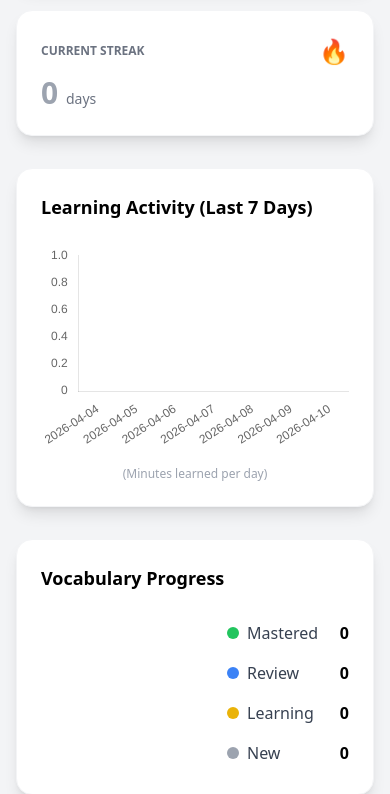
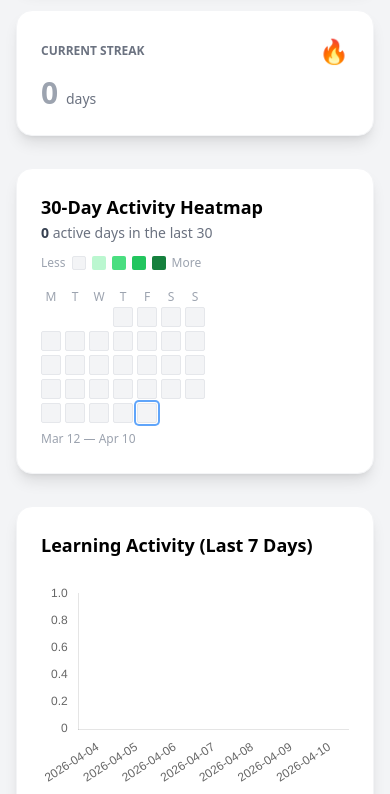
Before and after one commit to Glory-yk/english-end-app-rebuilding, a Flask app: page /stats in a window 390 px wide. Shown: the part 628-1422 px from the top of the page. Run offline with Flask 3, Linux system fonts and the light colour scheme; a user stored in the database is signed in; tables that the repository leaves empty hold one stand-in row (values such as "Sample post"); some libraries are stand-ins or nearby versions.

Commit message:
upgrade: [analytics] 30-day learning activity heatmap on stats page
Adds a GitHub-style contribution grid to /stats showing the last 30 days
of study activity. Five intensity levels (none / <15 / 15-29 / 30-59 /
60+ min) colour-code each day cell; weekday alignment mirrors a real
calendar layout; today is ringed in blue; hover tooltips show the exact
date and minutes. A summary line reports active-day count and best-day
minutes. One new GROUP-BY query in the stats route — no schema changes.

https://claude.ai/code/session_01Txy9YJ2Nurx44HGZQgZFG5

```diff
--- a/english-learning-flask/app/routes/main.py
+++ b/english-learning-flask/app/routes/main.py
@@ -159,6 +159,43 @@ def stats():
 
     streak_days = _calculate_streak(profile.id)
 
+    # 5. 30-Day Activity Heatmap
+    thirty_days_start = (datetime.utcnow() - timedelta(days=29)).replace(
+        hour=0, minute=0, second=0, microsecond=0
+    )
+    heatmap_stats = db.session.query(
+        func.date(LearningSession.created_at).label('date'),
+        func.sum(LearningSession.watched_sec).label('seconds'),
+    ).filter(
+        LearningSession.profile_id == profile.id,
+        LearningSession.created_at >= thirty_days_start
+    ).group_by(func.date(LearningSession.created_at)).all()
+
+    raw_heatmap = {}
+    for row in heatmap_stats:
+        d = row.date if isinstance(row.date, str) else row.date.strftime('%Y-%m-%d')
+        raw_heatmap[d] = (row.seconds or 0) // 60  # seconds → minutes
+
+    today_dt = datetime.utcnow().date()
+    heatmap_days = []
+    for i in range(29, -1, -1):
+        day = today_dt - timedelta(days=i)
+        day_str = day.strftime('%Y-%m-%d')
+        mins = raw_heatmap.get(day_str, 0)
+        level = 0 if mins == 0 else (1 if mins < 15 else (2 if mins < 30 else (3 if mins < 60 else 4)))
+        heatmap_days.append({
+            'date': day_str,
+            'label': day.strftime('%b ') + str(day.day),
+            'minutes': mins,
+            'level': level,
+            'is_today': (day == today_dt),
+        })
+
+    # Number of leading blank cells to align the first day to its weekday column (0=Mon)
+    heatmap_offset = (today_dt - timedelta(days=29)).weekday()
+    active_days = sum(1 for d in heatmap_days if d['minutes'] > 0)
+    best_day_mins = max((d['minutes'] for d in heatmap_days), default=0)
+
     return render_template('main/stats.html',
                          profile=profile,
                          total_hours=round(total_watched_sec / 3600, 1),
@@ -168,4 +205,8 @@ def stats():
                          labels=labels,
                          chart_values=chart_values,
                          diff_dist=diff_dist,
-                         streak_days=streak_days)
+                         streak_days=streak_days,
+                         heatmap_days=heatmap_days,
+                         heatmap_offset=heatmap_offset,
+                         active_days=active_days,
+                         best_day_mins=best_day_mins)
--- a/english-learning-flask/app/templates/main/stats.html
+++ b/english-learning-flask/app/templates/main/stats.html
@@ -47,6 +47,59 @@
     }
     .streak-flame { display: inline-block; animation: flicker 0.9s ease-in-out infinite; }
 </style>
+
+    <!-- 30-Day Activity Heatmap -->
+    <div class="bg-white p-6 rounded-2xl shadow-lg border border-gray-100 mb-8">
+        <div class="flex flex-col sm:flex-row sm:items-center justify-between gap-3 mb-5">
+            <div>
+                <h3 class="font-bold text-lg">30-Day Activity Heatmap</h3>
+                <p class="text-sm text-gray-500 mt-0.5">
+                    <span class="font-semibold text-gray-700">{{ active_days }}</span> active day{{ 's' if active_days != 1 }} in the last 30
+                    {% if best_day_mins %}&mdash; best day <span class="font-semibold text-green-600">{{ best_day_mins }} min</span>{% endif %}
+                </p>
+            </div>
+            <!-- Legend -->
+            <div class="flex items-center gap-1.5 text-xs text-gray-400 shrink-0">
+                <span>Less</span>
+                <span class="w-3.5 h-3.5 rounded-sm bg-gray-100 border border-gray-200 inline-block" title="No study"></span>
+                <span class="w-3.5 h-3.5 rounded-sm bg-green-200 inline-block" title="< 15 min"></span>
+                <span class="w-3.5 h-3.5 rounded-sm bg-green-400 inline-block" title="15–29 min"></span>
+                <span class="w-3.5 h-3.5 rounded-sm bg-green-500 inline-block" title="30–59 min"></span>
+                <span class="w-3.5 h-3.5 rounded-sm bg-green-700 inline-block" title="60+ min"></span>
+                <span>More</span>
+            </div>
+        </div>
+
+        <div class="overflow-x-auto">
+            <div class="inline-block">
+                <!-- Day-of-week header: M T W T F S S -->
+                <div class="grid gap-1 mb-1" style="grid-template-columns: repeat(7, 1.25rem)">
+                    {% for d in ['M','T','W','T','F','S','S'] %}
+                    <div class="w-5 text-center text-xs text-gray-400 leading-none select-none">{{ d }}</div>
+                    {% endfor %}
+                </div>
+
+                <!-- Heatmap cells: one cell per day, aligned to weekday columns -->
+                <div class="grid gap-1" style="grid-template-columns: repeat(7, 1.25rem)">
+                    {# Leading blank cells so day[0] lands on the right weekday column #}
+                    {% for _ in range(heatmap_offset) %}
+                    <div class="w-5 h-5"></div>
+                    {% endfor %}
+
+                    {% set cell_bg = ['bg-gray-100 border border-gray-200', 'bg-green-200', 'bg-green-400', 'bg-green-500', 'bg-green-700'] %}
+                    {% for day in heatmap_days %}
+                    <div class="w-5 h-5 rounded-sm {{ cell_bg[day.level] }}{% if day.is_today %} ring-2 ring-offset-1 ring-blue-400{% endif %} cursor-default"
+                         title="{{ day.label }}: {{ day.minutes }} min{% if day.minutes == 0 %} (no study){% endif %}"></div>
+                    {% endfor %}
+                </div>
+
+                <!-- Date range label -->
+                <p class="text-xs text-gray-400 mt-2">
+                    {{ heatmap_days[0].label }} &mdash; {{ heatmap_days[-1].label }}
+                </p>
+            </div>
+        </div>
+    </div>
 
     <div class="grid grid-cols-1 lg:grid-cols-2 gap-8 mb-8">
         <!-- Learning Activity Chart -->
```
Also changed, not shown: UPGRADE_LOG.md (+3 -0 lines).
